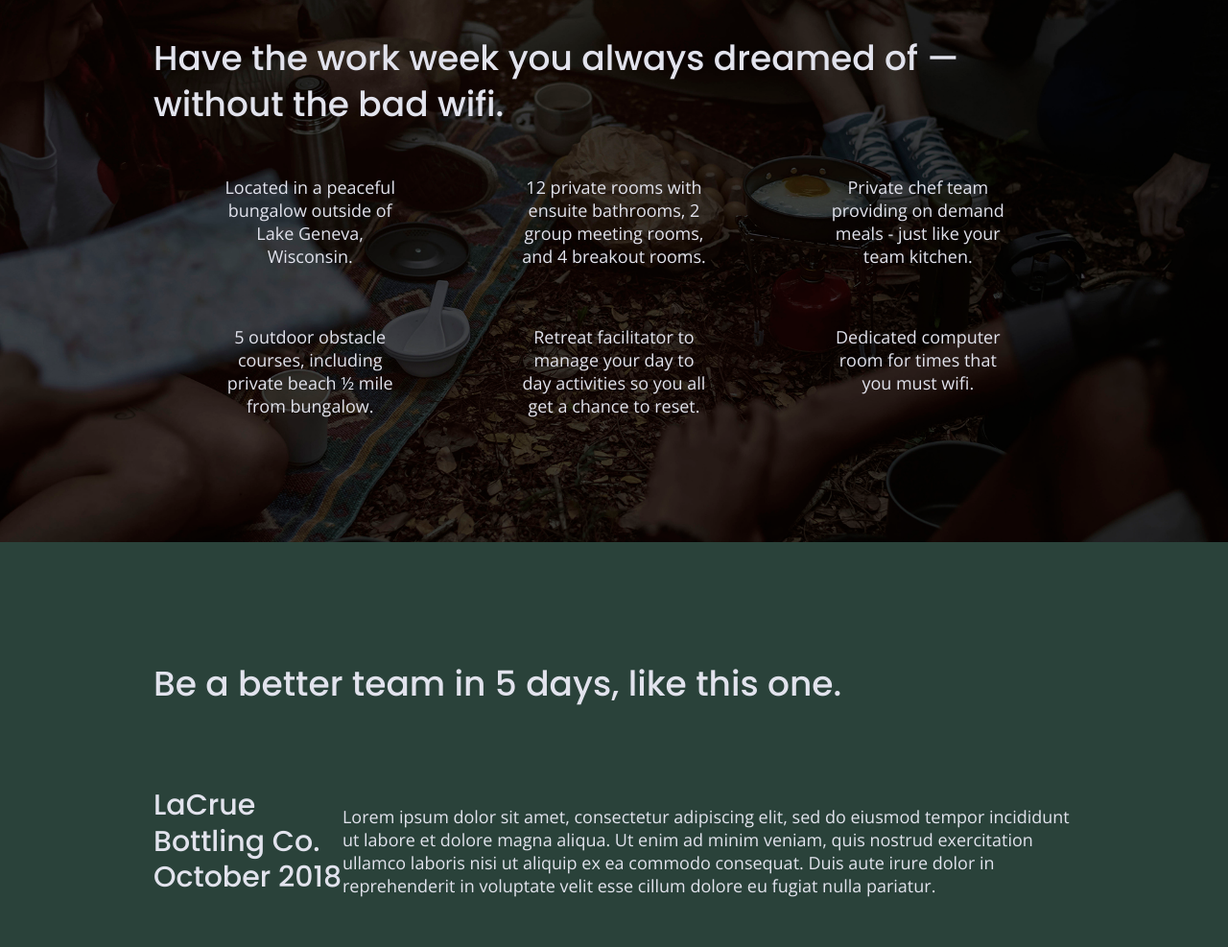
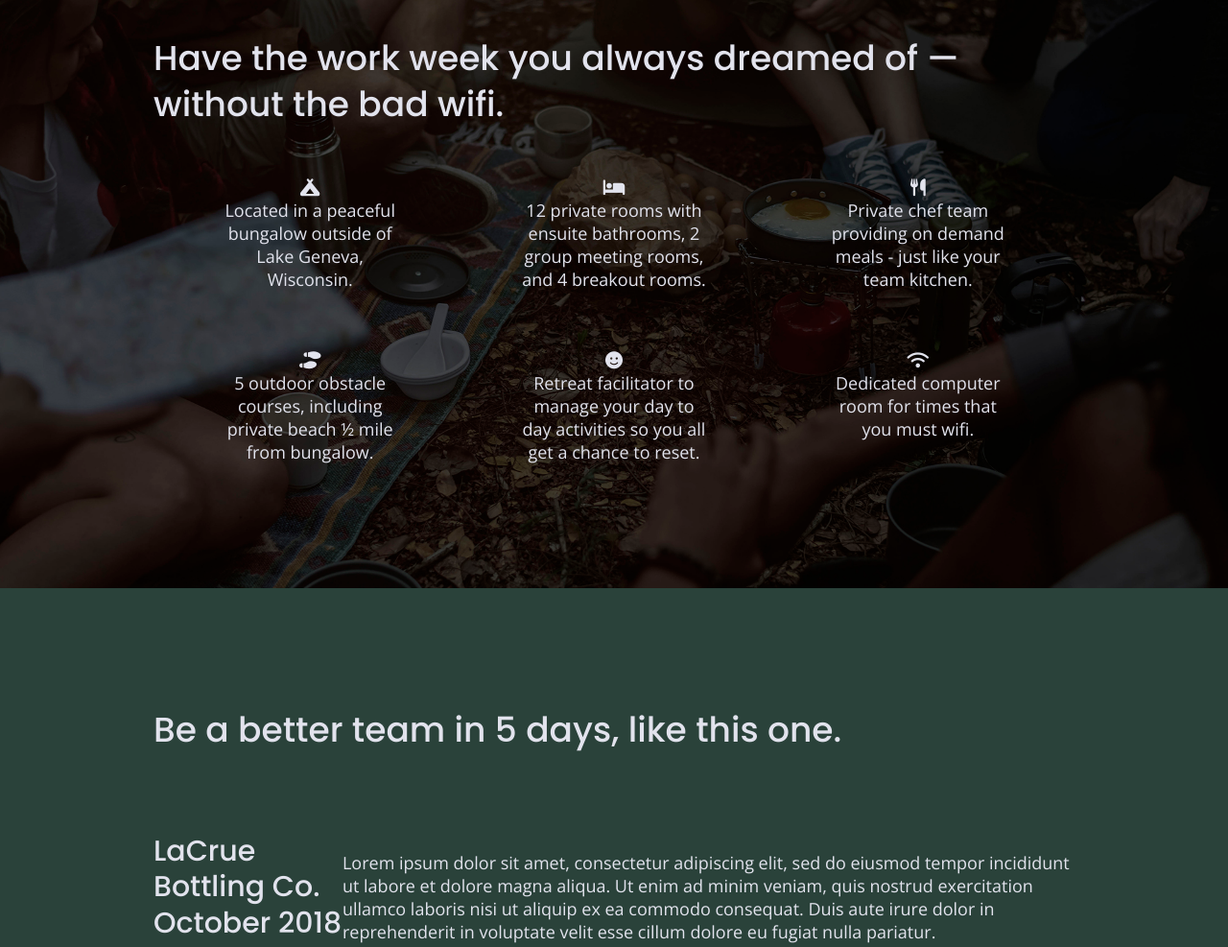
Before and after one commit to DClem742/Unplugged, a website built with Parcel: page index.html in a window 1280 px wide. Shown: the part 1087-2074 px from the top of the page at 96% size. Built offline with nearby package versions, Linux system fonts and the light colour scheme.

Commit message:
added icons

```diff
--- a/index.html
+++ b/index.html
@@ -19,6 +19,7 @@
   <!-- Place favicon.ico in the root directory -->
   <link rel="stylesheet" href="css/normalize.css">
   <link rel="stylesheet" href="css/main.css">
+  <script src="https://kit.fontawesome.com/6f22124e3e.js" crossorigin="anonymous"></script>
 
 </head>
 
@@ -64,31 +65,43 @@
         <h2> Have the work week you always dreamed of — without the bad wifi.</h2>
         <div class="features-items">
           <article>
-            <p class="fontaweseom-icons"></p>
+            <p class="fontaweseom-icons">
+              <i class="fas fa-campground"></i>
+            </p>
             <p class="features-item-description">Located in a peaceful bungalow outside of Lake Geneva, Wisconsin.</p>
           </article>
           <article>
-            <p class="fontaweseom-icons"></p>
+            <p class="fontaweseom-icons">
+              <i class="fas fa-bed"></i>
+            </p>
             <p class="features-item-description">12 private rooms with ensuite bathrooms, 2 group meeting rooms, and 4 breakout rooms.
             </p>
           </article>
           <article>
-            <p class="fontaweseom-icons"></p>
+            <p class="fontaweseom-icons">
+              <i class="fas fa-utensils"></i>
+            </p>
             <p class="features-item-description">Private chef team providing on demand meals - just like your team kitchen.
             </p>
           </article>
           <article>
-            <p class="fontaweseom-icons"></p>
+            <p class="fontaweseom-icons">
+              <i class="fas fa-shoe-prints"></i>
+            </p>
             <p class="features-item-description">5 outdoor obstacle courses, including private beach ½ mile from bungalow.
             </p>
           </article>
           <article>
-            <p class="fontaweseom-icons"></p>
+            <p class="fontaweseom-icons">
+              <i class="fas fa-smile"></i>
+            </p>
             <p class="features-item-description">Retreat facilitator to manage your day to day activities so you all get a chance to reset.
             </p>
           </article>
           <article>
-            <p class="fontaweseom-icons"></p>
+            <p class="fontaweseom-icons">
+              <i class="fas fa-wifi"></i>
+            </p>
             <p class="features-item-description">Dedicated computer room for times that you must wifi.
             </p>
           </article>
```
Also changed, not shown: about/index.html (+1 -0 lines), faq/index.html (+1 -0 lines).
